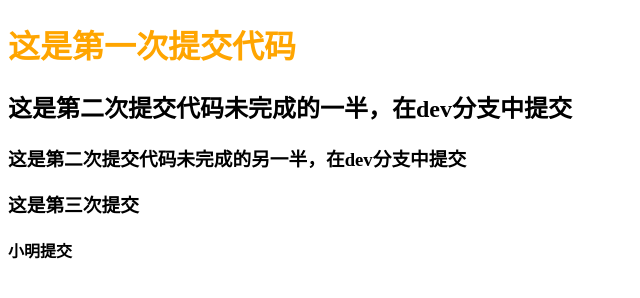
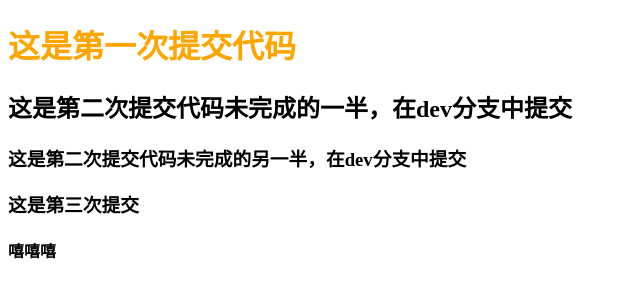
Before and after one commit to wjb-xqx/git-study, a plain HTML site: page index.html in a window 1280 px wide. Shown: the full height of the page, 0-640 px from the left. Drawn offline with Linux system fonts and the light colour scheme.

Commit message:
xiaohong

```diff
--- a/index.html
+++ b/index.html
@@ -17,7 +17,7 @@
         <h2>这是第二次提交代码未完成的一半，在dev分支中提交</h2>
         <h3>这是第二次提交代码未完成的另一半，在dev分支中提交</h3>
         <h3>这是第三次提交</h3>
-        <h4>小明提交</h4>
+        <h4>嘻嘻嘻</h4>
     </div>
 </body>
 </html>
```
